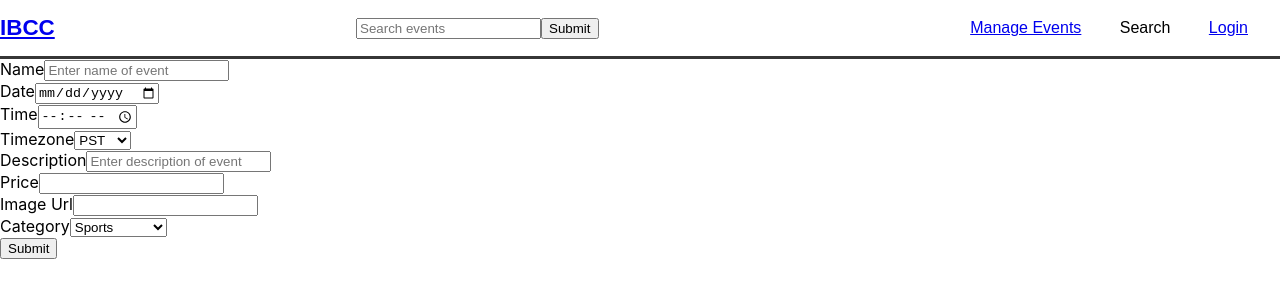
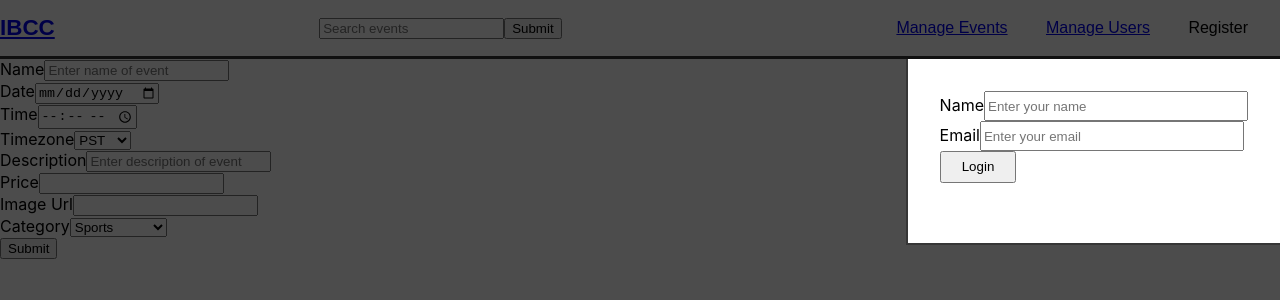
Before and after one commit to 2magpies/ibcc-frontend, a React (Create React App) app: page /manage-event in a window 1280 px wide. Shown: the top 300 px of the page. Built offline with nearby package versions, Linux system fonts and the light colour scheme; no server answers.

Commit message:
added user register functionality

```diff
--- a/src/App.js
+++ b/src/App.js
@@ -35,15 +35,17 @@ function App() {
 
   function handleChange(event) {
     setSearchString(event.target.value);
+    setResults([]);
   }
 
   function handleSubmit(event) {
     event.preventDefault();
+
     const searchedResults = events.filter(
       result =>
         (result !== undefined &&
           result.name.toLowerCase().includes(searchString.toLowerCase())) ||
-        result.name.toLowerCase().includes(searchString.toLowerCase())
+        result.location.toLowerCase().includes(searchString.toLowerCase())
     );
     setResults(searchedResults);
     getEvents(searchString);
--- a/src/components/Header/Header.css
+++ b/src/components/Header/Header.css
@@ -1,5 +1,3 @@
-
-
 /*  Base Styles */
 header {
   color: black;
@@ -27,3 +25,37 @@ nav li {
   margin-left: 3vw;
   list-style: none;
 }
+
+#loginWindow {
+  flex-direction: column;
+  align-items: center;
+  justify-content: space-evenly;
+  height: 15vh;
+  position: absolute;
+  right: 0;
+  background-color: white;
+  padding: 2rem;
+  border-left: 2px solid rgb(54, 54, 54, 1);
+  border-bottom: 2px solid rgb(54, 54, 54, 1);
+  box-shadow: 10px 10px 100vw 100vw rgba(0, 0, 0, 0.7);
+}
+
+#loginWindow input {
+  width: 20vw;
+  height: 3vh;
+}
+
+#loginWindow button {
+  font-family: 'Poppins', sans-serif;
+  margin-left: 0;
+  padding: 0.4rem;
+  min-width: 6vw;
+}
+
+.loginShow {
+  display: flex;
+}
+
+.loginHide {
+  display: none;
+}
--- a/src/components/Header/Header.js
+++ b/src/components/Header/Header.js
@@ -1,10 +1,49 @@
-import React from 'react';
+import React, { useState, useEffect } from 'react';
 import { Link } from 'react-router-dom';
 import './Header.css';
-import Search from "../Search/Search"
+import Search from '../Search/Search';
 
 function Header(props) {
   const { handleSubmit, handleChange, searchString, lastSearch } = props;
+  const [loginClass, setLoginClass] = useState('');
+
+  const loginToggle = () => {
+    if (loginClass === 'loginHide') {
+      setLoginClass('loginShow');
+    } else {
+      setLoginClass('loginHide');
+    }
+  };
+
+  const postNewUser = data => {
+    const url = 'http://localhost:3001/users';
+
+    fetch(url, {
+      method: 'POST',
+      headers: {
+        'Content-Type': 'application/json'
+      },
+      body: JSON.stringify(data)
+    })
+      .then(response => {
+        response.json();
+      })
+      .then(data => {
+        console.log('Success:', data);
+      })
+      .catch(error => {
+        console.error('Error:', error);
+      });
+  };
+
+  const registerUser = event => {
+    event.preventDefault();
+    let data = {};
+    data.name = event.target['name'].value;
+    data.email = event.target['email'].value;
+    postNewUser(data);
+  };
+
   return (
     <>
       <header>
@@ -24,13 +63,30 @@ function Header(props) {
             <Link to="/manage-event">
               <li>Manage Events</li>
             </Link>
-            <li>Search</li>
             <Link to="/manage-user">
-              <li>Login</li>
+              <li>Manage Users</li>
             </Link>
+            <li onClick={loginToggle}>Register</li>
           </ul>
         </nav>
       </header>
+      <div id="loginWindow" className={loginClass}>
+        <div>
+          <form onSubmit={registerUser}>
+            <div>
+              <label>Name</label>
+              <input type="text" placeholder="Enter your name" name="name" />
+            </div>
+            <div>
+              <label>Email</label>
+              <input type="text" placeholder="Enter your email" name="email" />
+            </div>
+            <div>
+              <button type="submit">Login</button>
+            </div>
+          </form>
+        </div>
+      </div>
     </>
   );
 }
```
Also changed, not shown: src/components/ManageEvents/ManageEvents.js (+0 -8 lines).
